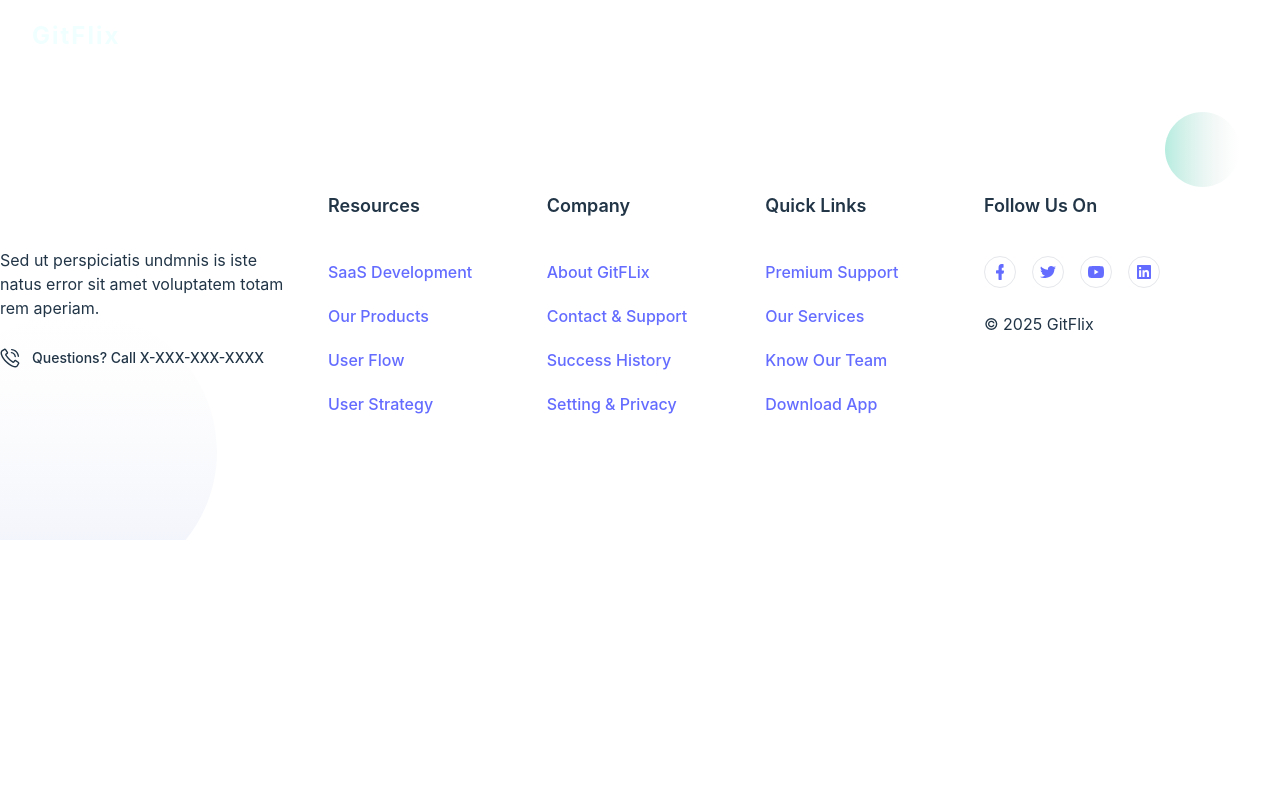
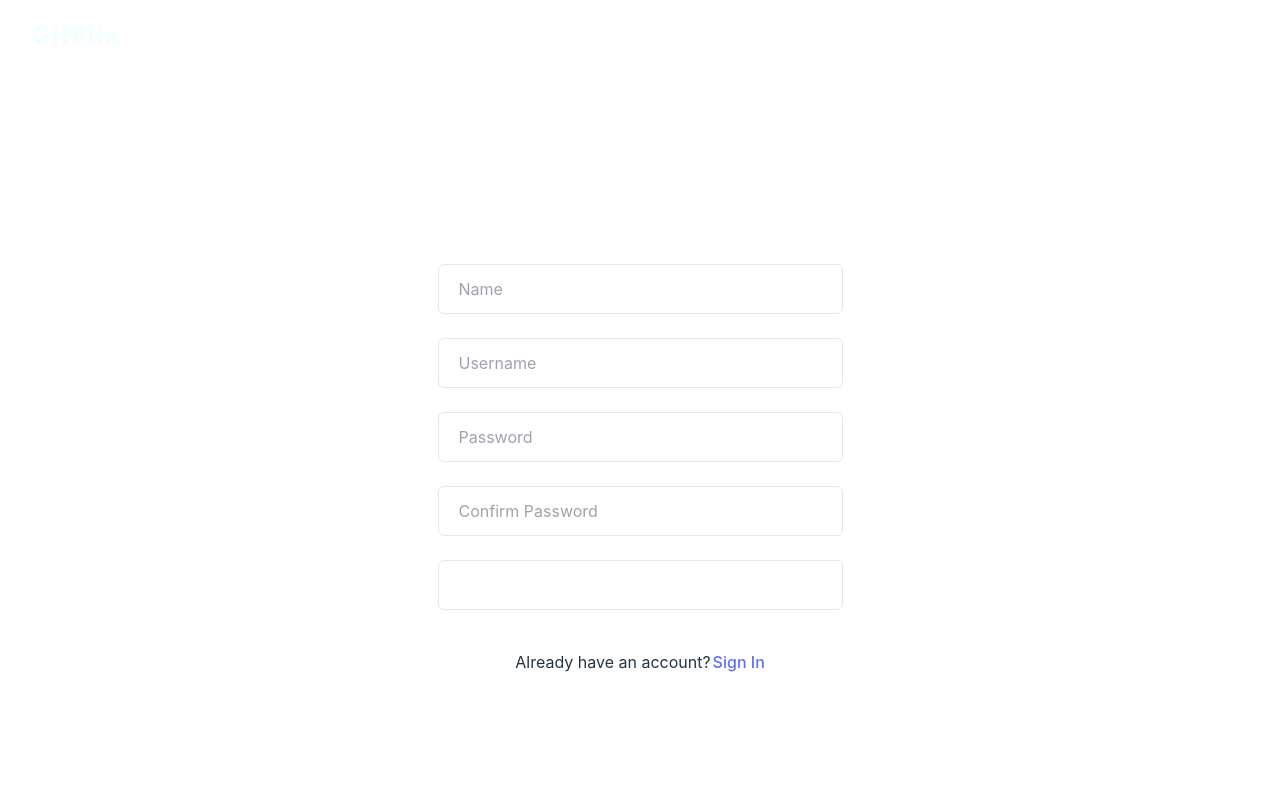
Before and after one commit to Git-abby/react-movie, a React (Vite) app in the folder frontend/: page /signup in a window 1280 px wide. Shown: the top 800 px of the page. Built offline with nearby package versions, Linux system fonts and the light colour scheme; what tailgrids would draw is missing.

Commit message:
Chore: SignIn/SignUp completed

```diff
--- a/frontend/src/App.jsx
+++ b/frontend/src/App.jsx
@@ -11,6 +11,7 @@ import SingleMovie from "./components/pages/SingleMovie";
 import Footer from "./components/Footer";
 import NotFound from "./components/pages/NotFound";
 import Login from "./components/pages/Login";
+import SignUp from "./components/pages/SignUp";
 // it we do named export we had to wrap function name here in {} like {MovieCard}
 
 // A compo is just any fun() in JS that returns some kind of JSX CODE
@@ -24,11 +25,12 @@ function App() {
       <NavBar />
       <main className="main bg-gray-1 dark:bg-dark">
         <Routes>
-          <Route path="/" element={<Home />} />
+          <Route path="/home" element={<Home />} />
           <Route path="/favorites" element={<Favorites />} />
           <Route path="/about" element={<About />} />
           <Route path="/movie/:movieId" element={<SingleMovie />} />
           <Route path="/signin" element={<Login />} />
+          <Route path="/signup" element={<SignUp />} />
           <Route path="/404" element={<NotFound/>} />
         </Routes>
       </main>
--- a/frontend/src/components/Footer.jsx
+++ b/frontend/src/components/Footer.jsx
@@ -7,10 +7,8 @@ function Footer() {
         <div className="-mx-4 flex flex-wrap">
           <div className="w-full px-4 sm:w-2/3 lg:w-3/12">
             <div className="mb-10 w-full">
-              <a
-                href="javascript:void(0)"
-                className="mb-6 inline-block max-w-[160px] text-white text-2xl">
-               GitFlix
+              <a className="mb-6 inline-block max-w-[160px] text-white text-2xl">
+                GitFlix
               </a>
               <p className="mb-7 text-base text-body-color dark:text-dark-6">
                 Sed ut perspiciatis undmnis is iste natus error sit amet
@@ -24,7 +22,7 @@ function Footer() {
                     viewBox="0 0 20 20"
                     fill="none"
                     xmlns="http://www.w3.org/2000/svg">
-                    <g clip-path="url(#clip0_941_15626)">
+                    <g clipPath="url(#clip0_941_15626)">
                       <path
                         d="M15.1875 19.4688C14.3438 19.4688 13.375 19.25 12.3125 18.8438C10.1875 18 7.84377 16.375 5.75002 14.2813C3.65627 12.1875 2.03127 9.84377 1.18752 7.68752C0.250019 5.37502 0.343769 3.46877 1.43752 2.40627C1.46877 2.37502 1.53127 2.34377 1.56252 2.31252L4.18752 0.750025C4.84377 0.375025 5.68752 0.562525 6.12502 1.18752L7.96877 3.93753C8.40627 4.59378 8.21877 5.46877 7.59377 5.90627L6.46877 6.68752C7.28127 8.00002 9.59377 11.2188 13.2813 13.5313L13.9688 12.5313C14.5 11.7813 15.3438 11.5625 16.0313 12.0313L18.7813 13.875C19.4063 14.3125 19.5938 15.1563 19.2188 15.8125L17.6563 18.4375C17.625 18.5 17.5938 18.5313 17.5625 18.5625C17 19.1563 16.1875 19.4688 15.1875 19.4688ZM2.37502 3.46878C1.78127 4.12503 1.81252 5.46877 2.50002 7.18752C3.28127 9.15627 4.78127 11.3125 6.75002 13.2813C8.68752 15.2188 10.875 16.7188 12.8125 17.5C14.5 18.1875 15.8438 18.2188 16.5313 17.625L18.0313 15.0625C18.0313 15.0313 18.0313 15.0313 18.0313 15L15.2813 13.1563C15.2813 13.1563 15.2188 13.1875 15.1563 13.2813L14.4688 14.2813C14.0313 14.9063 13.1875 15.0938 12.5625 14.6875C8.62502 12.25 6.18752 8.84377 5.31252 7.46877C4.90627 6.81252 5.06252 5.96878 5.68752 5.53128L6.81252 4.75002V4.71878L4.96877 1.96877C4.96877 1.93752 4.93752 1.93752 4.90627 1.96877L2.37502 3.46878Z"
                         fill="currentColor"
@@ -56,30 +54,22 @@ function Footer() {
               </h4>
               <ul className="space-y-3">
                 <li>
-                  <a
-                    href="javascript:void(0)"
-                    className="inline-block text-base leading-loose text-body-color hover:text-primary dark:text-dark-6">
+                  <a className="inline-block text-base leading-loose text-body-color hover:text-primary dark:text-dark-6">
                     SaaS Development
                   </a>
                 </li>
                 <li>
-                  <a
-                    href="javascript:void(0)"
-                    className="inline-block text-base leading-loose text-body-color hover:text-primary dark:text-dark-6">
+                  <a className="inline-block text-base leading-loose text-body-color hover:text-primary dark:text-dark-6">
                     Our Products
                   </a>
                 </li>
                 <li>
-                  <a
-                    href="javascript:void(0)"
-                    className="inline-block text-base leading-loose text-body-color hover:text-primary dark:text-dark-6">
+                  <a className="inline-block text-base leading-loose text-body-color hover:text-primary dark:text-dark-6">
                     User Flow
                   </a>
                 </li>
                 <li>
-                  <a
-                    href="javascript:void(0)"
-                    className="inline-block text-base leading-loose text-body-color hover:text-primary dark:text-dark-6">
+                  <a className="inline-block text-base leading-loose text-body-color hover:text-primary dark:text-dark-6">
                     User Strategy
                   </a>
                 </li>
@@ -93,30 +83,22 @@ function Footer() {
               </h4>
               <ul className="space-y-3">
                 <li>
-                  <a
-                    href="javascript:void(0)"
-                    className="inline-block text-base leading-loose text-body-color hover:text-primary dark:text-dark-6">
+                  <a className="inline-block text-base leading-loose text-body-color hover:text-primary dark:text-dark-6">
                     About GitFLix
                   </a>
                 </li>
                 <li>
-                  <a
-                    href="javascript:void(0)"
-                    className="inline-block text-base leading-loose text-body-color hover:text-primary dark:text-dark-6">
+                  <a className="inline-block text-base leading-loose text-body-color hover:text-primary dark:text-dark-6">
                     Contact & Support
                   </a>
                 </li>
                 <li>
-                  <a
-                    href="javascript:void(0)"
-                    className="inline-block text-base leading-loose text-body-color hover:text-primary dark:text-dark-6">
+                  <a className="inline-block text-base leading-loose text-body-color hover:text-primary dark:text-dark-6">
                     Success History
                   </a>
                 </li>
                 <li>
-                  <a
-                    href="javascript:void(0)"
-                    className="inline-block text-base leading-loose text-body-color hover:text-primary dark:text-dark-6">
+                  <a className="inline-block text-base leading-loose text-body-color hover:text-primary dark:text-dark-6">
                     Setting & Privacy
                   </a>
                 </li>
@@ -130,30 +112,22 @@ function Footer() {
               </h4>
               <ul className="space-y-3">
                 <li>
-                  <a
-                    href="javascript:void(0)"
-                    className="inline-block text-base leading-loose text-body-color hover:text-primary dark:text-dark-6">
+                  <a className="inline-block text-base leading-loose text-body-color hover:text-primary dark:text-dark-6">
                     Premium Support
                   </a>
                 </li>
                 <li>
-                  <a
-                    href="javascript:void(0)"
-                    className="inline-block text-base leading-loose text-body-color hover:text-primary dark:text-dark-6">
+                  <a className="inline-block text-base leading-loose text-body-color hover:text-primary dark:text-dark-6">
                     Our Services
                   </a>
                 </li>
                 <li>
-                  <a
-                    href="javascript:void(0)"
-                    className="inline-block text-base leading-loose text-body-color hover:text-primary dark:text-dark-6">
+                  <a className="inline-block text-base leading-loose text-body-color hover:text-primary dark:text-dark-6">
                     Know Our Team
                   </a>
                 </li>
                 <li>
-                  <a
-                    href="javascript:void(0)"
-                    className="inline-block text-base leading-loose text-body-color hover:text-primary dark:text-dark-6">
+                  <a className="inline-block text-base leading-loose text-body-color hover:text-primary dark:text-dark-6">
                     Download App
                   </a>
                 </li>
@@ -166,9 +140,7 @@ function Footer() {
                 Follow Us On
               </h4>
               <div className="mb-6 flex items-center">
-                <a
-                  href="javascript:void(0)"
-                  className="mr-3 flex h-8 w-8 items-center justify-center rounded-full border border-stroke text-dark hover:border-primary hover:bg-primary hover:text-white sm:mr-4 lg:mr-3 xl:mr-4 dark:border-dark-3 dark:text-white dark:hover:border-primary">
+                <a className="mr-3 flex h-8 w-8 items-center justify-center rounded-full border border-stroke text-dark hover:border-primary hover:bg-primary hover:text-white sm:mr-4 lg:mr-3 xl:mr-4 dark:border-dark-3 dark:text-white dark:hover:border-primary">
                   <svg
                     width="8"
                     height="16"
@@ -177,9 +149,7 @@ function Footer() {
                     <path d="M7.43902 6.4H6.19918H5.75639V5.88387V4.28387V3.76774H6.19918H7.12906C7.3726 3.76774 7.57186 3.56129 7.57186 3.25161V0.516129C7.57186 0.232258 7.39474 0 7.12906 0H5.51285C3.76379 0 2.54609 1.44516 2.54609 3.5871V5.83226V6.34839H2.10329H0.597778C0.287819 6.34839 0 6.63226 0 7.04516V8.90323C0 9.26452 0.243539 9.6 0.597778 9.6H2.05902H2.50181V10.1161V15.3032C2.50181 15.6645 2.74535 16 3.09959 16H5.18075C5.31359 16 5.42429 15.9226 5.51285 15.8194C5.60141 15.7161 5.66783 15.5355 5.66783 15.3806V10.1419V9.62581H6.13276H7.12906C7.41688 9.62581 7.63828 9.41935 7.68256 9.10968V9.08387V9.05806L7.99252 7.27742C8.01466 7.09677 7.99252 6.89032 7.85968 6.68387C7.8154 6.55484 7.61614 6.42581 7.43902 6.4Z" />
                   </svg>
                 </a>
-                <a
-                  href="javascript:void(0)"
-                  className="mr-3 flex h-8 w-8 items-center justify-center rounded-full border border-stroke text-dark hover:border-primary hover:bg-primary hover:text-white sm:mr-4 lg:mr-3 xl:mr-4 dark:border-dark-3 dark:text-white dark:hover:border-primary">
+                <a className="mr-3 flex h-8 w-8 items-center justify-center rounded-full border border-stroke text-dark hover:border-primary hover:bg-primary hover:text-white sm:mr-4 lg:mr-3 xl:mr-4 dark:border-dark-3 dark:text-white dark:hover:border-primary">
                   <svg
                     width="16"
                     height="12"
@@ -188,9 +158,7 @@ function Footer() {
                     <path d="M14.2194 2.06654L15.2 0.939335C15.4839 0.634051 15.5613 0.399217 15.5871 0.2818C14.8129 0.704501 14.0903 0.845401 13.6258 0.845401H13.4452L13.3419 0.751468C12.7226 0.258317 11.9484 0 11.1226 0C9.31613 0 7.89677 1.36204 7.89677 2.93542C7.89677 3.02935 7.89677 3.17025 7.92258 3.26419L8 3.73386L7.45806 3.71037C4.15484 3.61644 1.44516 1.03327 1.00645 0.587084C0.283871 1.76125 0.696774 2.88845 1.13548 3.59296L2.0129 4.90802L0.619355 4.20352C0.645161 5.18982 1.05806 5.96477 1.85806 6.52838L2.55484 6.99804L1.85806 7.25636C2.29677 8.45401 3.27742 8.94716 4 9.13503L4.95484 9.36986L4.05161 9.93346C2.60645 10.8728 0.8 10.8024 0 10.7319C1.62581 11.7652 3.56129 12 4.90323 12C5.90968 12 6.65806 11.9061 6.83871 11.8356C14.0645 10.2857 14.4 4.41487 14.4 3.2407V3.07632L14.5548 2.98239C15.4323 2.23092 15.7935 1.8317 16 1.59687C15.9226 1.62035 15.8194 1.66732 15.7161 1.6908L14.2194 2.06654Z" />
                   </svg>
                 </a>
-                <a
-                  href="javascript:void(0)"
-                  className="mr-3 flex h-8 w-8 items-center justify-center rounded-full border border-stroke text-dark hover:border-primary hover:bg-primary hover:text-white sm:mr-4 lg:mr-3 xl:mr-4 dark:border-dark-3 dark:text-white dark:hover:border-primary">
+                <a className="mr-3 flex h-8 w-8 items-center justify-center rounded-full border border-stroke text-dark hover:border-primary hover:bg-primary hover:text-white sm:mr-4 lg:mr-3 xl:mr-4 dark:border-dark-3 dark:text-white dark:hover:border-primary">
                   <svg
                     width="16"
                     height="12"
@@ -199,9 +167,7 @@ function Footer() {
                     <path d="M15.6645 1.88018C15.4839 1.13364 14.9419 0.552995 14.2452 0.359447C13.0065 6.59222e-08 8 0 8 0C8 0 2.99355 6.59222e-08 1.75484 0.359447C1.05806 0.552995 0.516129 1.13364 0.335484 1.88018C0 3.23502 0 6 0 6C0 6 0 8.79263 0.335484 10.1198C0.516129 10.8664 1.05806 11.447 1.75484 11.6406C2.99355 12 8 12 8 12C8 12 13.0065 12 14.2452 11.6406C14.9419 11.447 15.4839 10.8664 15.6645 10.1198C16 8.79263 16 6 16 6C16 6 16 3.23502 15.6645 1.88018ZM6.4 8.57143V3.42857L10.5548 6L6.4 8.57143Z" />
                   </svg>
                 </a>
-                <a
-                  href="javascript:void(0)"
-                  className="mr-3 flex h-8 w-8 items-center justify-center rounded-full border border-stroke text-dark hover:border-primary hover:bg-primary hover:text-white sm:mr-4 lg:mr-3 xl:mr-4 dark:border-dark-3 dark:text-white dark:hover:border-primary">
+                <a className="mr-3 flex h-8 w-8 items-center justify-center rounded-full border border-stroke text-dark hover:border-primary hover:bg-primary hover:text-white sm:mr-4 lg:mr-3 xl:mr-4 dark:border-dark-3 dark:text-white dark:hover:border-primary">
                   <svg
                     width="14"
                     height="14"
@@ -239,8 +205,8 @@ function Footer() {
                 x2="76.5"
                 y2="1.22829e-05"
                 gradientUnits="userSpaceOnUse">
-                <stop stop-color="#3056D3" stop-opacity="0.08" />
-                <stop offset="1" stop-color="#C4C4C4" stop-opacity="0" />
+                <stop stopColor="#3056D3" stopOpacity="0.08" />
+                <stop offset="1" stopColor="#C4C4C4" stopOpacity="0" />
               </linearGradient>
             </defs>
           </svg>
@@ -264,8 +230,8 @@ function Footer() {
                 x2="75"
                 y2="37.5"
                 gradientUnits="userSpaceOnUse">
-                <stop stop-color="#13C296" stop-opacity="0.31" />
-                <stop offset="1" stop-color="#C4C4C4" stop-opacity="0" />
+                <stop stopColor="#13C296" stopOpacity="0.31" />
+                <stop offset="1" stopColor="#C4C4C4" stopOpacity="0" />
               </linearGradient>
             </defs>
           </svg>
--- a/frontend/src/components/pages/Login.jsx
+++ b/frontend/src/components/pages/Login.jsx
@@ -1,27 +1,60 @@
-import React from 'react'
+import React, { useState } from "react";
+import { auth } from "../../services/firebase";
+import { signInWithEmailAndPassword } from "firebase/auth";
+
+import { ToastContainer, toast } from "react-toastify";
+import { useNavigate } from "react-router-dom";
 
 function Login() {
+    const navigate = useNavigate();
+  const [username, setUserName] = useState("");
+  const [password, setPassword] = useState("");
+
+  const loginWithEmailPassword = async (e) => {
+    e.preventDefault();
+    try {
+      const data = await signInWithEmailAndPassword(auth, username, password);
+        navigate("/home")
+      console.log(data);
+    } catch (error) {
+      const errorCode = error.code;
+      const errorMessage = error.message;
+      console.log(errorCode, errorMessage);
+      toast.error(errorMessage);
+    }
+  };
+  //   console.log(username, password);
   return (
     <section className="bg-gray-1 py-20 lg:py-[120px] dark:bg-dark">
+        <ToastContainer
+            position="top-center"
+            autoClose={5000}
+            hideProgressBar={false}
+            newestOnTop={false}
+            closeOnClick
+            rtl={false}
+            pauseOnFocusLoss
+            draggable
+            pauseOnHover
+            theme="dark"
+            transition:Bounce
+          />
       <div className="container mx-auto">
         <div className="-mx-4 flex flex-wrap">
           <div className="w-full px-4">
-          <div
-            className="relative mx-auto max-w-[525px] overflow-hidden rounded-lg bg-white px-10 py-16 text-center sm:px-12 md:px-[60px] dark:bg-dark-2"
-          >
+            <div className="relative mx-auto max-w-[525px] overflow-hidden rounded-lg bg-white px-10 py-16 text-center sm:px-12 md:px-[60px] dark:bg-dark-2">
               <div className="mb-10 text-center md:mb-16">
-              <a
-                href="javascript:void(0)"
-                className="mx-auto inline-block max-w-[160px] text-2xl text-white"
-              >
+                <a className="mx-auto inline-block max-w-[160px] text-2xl text-white">
                   GitFlix
                 </a>
               </div>
-            <form>
+              <form onSubmit={loginWithEmailPassword}>
                 <div className="mb-6">
                   <input
                     type="text"
-                  placeholder="Email"
+                    value={username}
+                    placeholder="Username"
+                    onChange={(e) => setUserName(e.target.value)}
                     className="w-full rounded-md border border-stroke bg-transparent px-5 py-3 text-base text-body-color outline-none focus:border-primary focus-visible:shadow-none dark:border-dark-3 dark:text-white"
                   />
                 </div>
@@ -29,39 +62,33 @@ function Login() {
                   <input
                     type="password"
                     placeholder="Password"
+                    value={password}
+                    onChange={(e) => setPassword(e.target.value)}
                     className="w-full rounded-md border border-stroke bg-transparent px-5 py-3 text-base text-body-color outline-none focus:border-primary focus-visible:shadow-none dark:border-dark-3 dark:text-white"
                   />
                 </div>
                 <div className="mb-10">
                   <input
                     type="submit"
-                  value="Sign In"
+                    value="Login"
                     className="w-full cursor-pointer rounded-md border border-primary bg-primary px-5 py-3 text-base font-medium text-white transition hover:bg-opacity-90"
                   />
                 </div>
               </form>
 
-            <a
-              href="javascript:void(0)"
-              className="mb-2 inline-block text-base text-dark hover:text-primary hover:underline dark:text-white"
-            >
+              <a className="mb-2 inline-block text-base text-dark hover:text-primary hover:underline dark:text-white">
                 Forget Password?
               </a>
               <p className="text-base text-body-color dark:text-dark-6">
                 <span className="pr-0.5">Not a member yet?</span>
-              <a
-                href="javascript:void(0)"
-                className="text-primary hover:underline"
-              >
-                Sign Up
-              </a>
+                <a className="text-primary hover:underline">Sign Up</a>
               </p>
             </div>
           </div>
         </div>
       </div>
     </section>
-  )
+  );
 }
 
-export default Login
+export default Login;
--- /dev/null
+++ b/frontend/src/components/pages/SignUp.jsx
@@ -0,0 +1,128 @@
+import React, { useState } from "react";
+
+import { createUserWithEmailAndPassword } from "firebase/auth";
+import { auth } from "../../services/firebase";
+
+import { ToastContainer, toast } from "react-toastify";
+import { useNavigate } from "react-router-dom";
+
+function SignUp() {
+  const [name, setName] = useState("");
+  const [username, setUserName] = useState("");
+  const [password, setPassword] = useState("");
+  const [confirmPassword, setConfirmPassword] = useState("");
+
+  const navigate = useNavigate();
+
+  const signUpWithEmailAndPassword = (e) => {
+    e.preventDefault();
+
+    if (password !== confirmPassword) {
+      toast.error("Passwords don't match");
+      return;
+    }
+
+    createUserWithEmailAndPassword(auth, username, password)
+      .then((userCredential) => {
+        // Signed up
+        const user = userCredential.user;
+        toast.success("Succeessfully created account");
+
+        setTimeout(() => {
+          navigate("/home");
+        }, 2000);
+      })
+      .catch((error) => {
+        const errorCode = error.code;
+        const errorMessage = error.message;
+        if (errorCode === "auth/email-already-in-use") {
+          toast.error("This email is already in use. Please log in.");
+        } else {
+          toast.error("An unexpected error occurred. Please try again.");
+        }
+      });
+  };
+
+  return (
+    <section className="bg-gray-1 py-20 lg:py-[120px] dark:bg-dark">
+      <ToastContainer
+        position="top-center"
+        autoClose={5000}
+        hideProgressBar={false}
+        newestOnTop={false}
+        closeOnClick
+        rtl={false}
+        pauseOnFocusLoss
+        draggable
+        pauseOnHover
+        theme="dark"
+        transition:Bounce
+      />
+      <div className="container mx-auto">
+        <div className="flex flex-wrap">
+          <div className="w-full px-4">
+            <div className="relative mx-auto max-w-[525px] overflow-hidden rounded-lg bg-white px-10 py-5 text-center sm:px-12 md:px-[60px] dark:bg-dark-2">
+              <div className="mb-1 text-center md:mb-5">
+                <a className="mx-auto inline-block max-w-[160px] text-2xl text-white">
+                  GitFlix
+                </a>
+              </div>
+              <form onSubmit={signUpWithEmailAndPassword}>
+                <div className="mb-6">
+                  <input
+                    type="text"
+                    value={name}
+                    placeholder="Name"
+                    onChange={(e) => setName(e.target.value)}
+                    className="w-full rounded-md border border-stroke bg-transparent px-5 py-3 text-base text-body-color outline-none focus:border-primary focus-visible:shadow-none dark:border-dark-3 dark:text-white"
+                  />
+                </div>
+                <div className="mb-6">
+                  <input
+                    type="text"
+                    value={username}
+                    placeholder="Username"
+                    onChange={(e) => setUserName(e.target.value)}
+                    className="w-full rounded-md border border-stroke bg-transparent px-5 py-3 text-base text-body-color outline-none focus:border-primary focus-visible:shadow-none dark:border-dark-3 dark:text-white"
+                  />
+                </div>
+                <div className="mb-6">
+                  <input
+                    type="password"
+                    placeholder="Password"
+                    value={password}
+                    onChange={(e) => setPassword(e.target.value)}
+                    className="w-full rounded-md border border-stroke bg-transparent px-5 py-3 text-base text-body-color outline-none focus:border-primary focus-visible:shadow-none dark:border-dark-3 dark:text-white"
+                  />
+                </div>
+                <div className="mb-6">
+                  <input
+                    type="password"
+                    placeholder="Confirm Password"
+                    value={confirmPassword}
+                    onChange={(e) => setConfirmPassword(e.target.value)}
+                    className="w-full rounded-md border border-stroke bg-transparent px-5 py-3 text-base text-body-color outline-none focus:border-primary focus-visible:shadow-none dark:border-dark-3 dark:text-white"
+                  />
+                </div>
+                <div className="mb-10">
+                  <input
+                    type="submit"
+                    value="Login"
+                    className="w-full cursor-pointer rounded-md border border-primary bg-primary px-5 py-3 text-base font-medium text-white transition hover:bg-opacity-90"
+                  />
+                </div>
+              </form>
+
+              <p className="text-base text-body-color dark:text-dark-6">
+                <span className="pr-0.5">Already have an account?</span>
+                <a className="text-primary hover:underline">Sign In</a>
+              </p>
+            </div>
+          </div>
+        </div>
+      </div>
+    </section>
+  );
+}
+
+export default SignUp;
--- /dev/null
+++ b/frontend/src/contexts/AuthContests.jsx
@@ -0,0 +1,5 @@
+import { createContext } from "react";
+
+const AuthContext = createContext();
+
+// export const
--- a/frontend/src/services/api.js
+++ b/frontend/src/services/api.js
@@ -16,6 +16,7 @@ export const searchMovies = async (query) => {
   const data = await response.json();
   return data.results;
 };
+
 // https://api.themoviedb.org/3/movie/1182387?language=en-US
 export const movieDetails = async (movie_id) => {
   const response = await fetch(`${BASE_URL}/movie/${movie_id}?api_key=${API_KEY}`);
--- a/frontend/src/services/firebase.js
+++ b/frontend/src/services/firebase.js
@@ -1,5 +1,6 @@
 // Import the functions you need from the SDKs you need
 import { initializeApp } from "firebase/app";
+import { getAuth } from "firebase/auth";
 // TODO: Add SDKs for Firebase products that you want to use
 // https://firebase.google.com/docs/web/setup#available-libraries
 
@@ -16,3 +17,5 @@ const firebaseConfig = {
 
 // Initialize Firebase
 const app = initializeApp(firebaseConfig);
+
+export const auth = getAuth();
```
Also changed, not shown: frontend/src/components/pages/Home.jsx (+25 -9 lines). Lines whose indentation alone changed are shown as unchanged.
